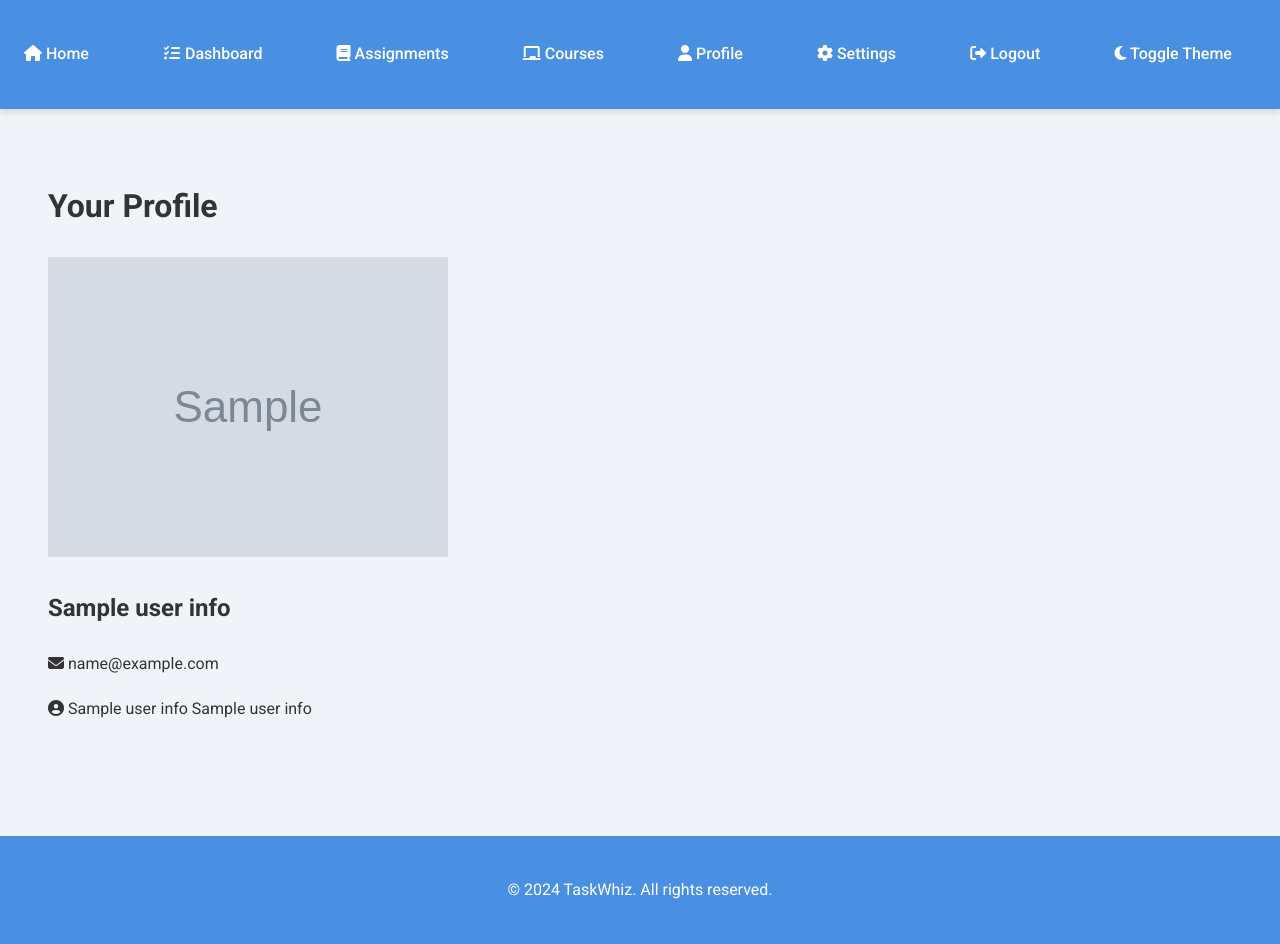
After one commit to Anik2812/TaskWhiz, a Flask app: template templates/profile.html in a window 1280 px wide. The commit adds this page. Run offline with Flask 3, Linux system fonts and the light colour scheme; the template is opened without the code that fills it: most values are stand-ins (such as "Sample title", 1, 10 or a date in 2020); grey boxes marked "Sample" are stand-in pictures; some libraries are stand-ins or nearby versions.

Commit message:
added options

```diff
--- a/app.py
+++ b/app.py
@@ -19,6 +19,8 @@ import smtplib
 from email.mime.text import MIMEText
 import requests
 from werkzeug.utils import secure_filename
+from googleapiclient.discovery import build
+from google.auth import default
 
 logging.basicConfig(level=logging.INFO, format='%(asctime)s - %(levelname)s - %(message)s')
 logger = logging.getLogger(__name__)
@@ -40,7 +42,9 @@ SCOPES = [
     'https://www.googleapis.com/auth/drive.file',
     'openid',
     'https://www.googleapis.com/auth/userinfo.email',
-    'https://www.googleapis.com/auth/userinfo.profile'
+    'https://www.googleapis.com/auth/userinfo.profile',
+    'https://www.googleapis.com/auth/classroom.courses', 'https://www.googleapis.com/auth/classroom.coursework.me', 'https://www.googleapis.com/auth/classroom.coursework.students'
+
 ]
 
 def get_credentials():
@@ -503,6 +507,40 @@ def update_settings():
     flash('Settings updated successfully', 'success')
     return redirect(url_for('settings'))
 
+def check_permission(permissions, required_permission):
+    for permission in permissions:
+        if permission == required_permission:
+            return True
+    return False
+
+@app.route('/check_permission')
+def check_user_permission():
+    credentials = get_credentials()
+    if not credentials:
+        return jsonify({'status': 'Not authenticated'})
+
+    classroom_service = build('classroom', 'v1', credentials=credentials)
+
+    try:
+        # Assuming you have a way to get the current user's ID
+        user_id = 'me'
+        user_profile = classroom_service.userProfiles().get(userId=user_id).execute()
+
+        # Print the entire user profile to understand its structure (for debugging)
+        print(json.dumps(user_profile, indent=2))
+
+        permissions = user_profile.get('permissions', [])
+        has_create_course_permission = check_permission(permissions, 'create_course')
+
+        return jsonify({
+            'user_id': user_id,
+            'has_create_course_permission': has_create_course_permission
+        })
+    except Exception as e:
+        logger.error(f"Error checking permissions: {str(e)}")
+        return jsonify({'success': False, 'message': f"Error checking permissions: {str(e)}"})
+
+
 @app.errorhandler(404)
 def page_not_found(e):
     return render_template('404.html'), 404
@@ -511,5 +549,33 @@ def page_not_found(e):
 def internal_server_error(e):
     return render_template('500.html'), 500
 
+def list_classroom_permissions():
+    # Obtain default credentials
+    creds, _ = default()
+    service = build('classroom', 'v1', credentials=creds)
+
+    try:
+        # Get the authenticated user's profile
+        profile = service.userProfiles().get(userId='me').execute()
+        print("User Profile:", profile)
+
+        # Check permissions on a sample request
+        try:
+            results = service.courses().list(pageSize=10).execute()
+            courses = results.get('courses', [])
+            if not courses:
+                print('No courses found.')
+            else:
+                print('Courses:')
+                for course in courses:
+                    print(course['name'])
+
+        except Exception as e:
+            print(f"Permissions Error: {e}")
+
+    except Exception as e:
+        print(f"API Error: {e}")
+
 if __name__ == '__main__':
     app.run(debug=True, ssl_context='adhoc')
+    app.run(debug=True)
--- a/templates/base.html
+++ b/templates/base.html
@@ -14,6 +14,10 @@
             <ul>
                 <li><a href="{{ url_for('index') }}"><i class="fas fa-home"></i> Home</a></li>
                 <li><a href="{{ url_for('dashboard') }}"><i class="fas fa-tasks"></i> Dashboard</a></li>
+                <li><a href="{{ url_for('assignments') }}"><i class="fas fa-book"></i> Assignments</a></li>
+                <li><a href="{{ url_for('courses') }}"><i class="fas fa-chalkboard"></i> Courses</a></li>
+                <li><a href="{{ url_for('profile') }}"><i class="fas fa-user"></i> Profile</a></li>
+                <li><a href="{{ url_for('settings') }}"><i class="fas fa-cog"></i> Settings</a></li>
                 <li><a href="{{ url_for('logout') }}"><i class="fas fa-sign-out-alt"></i> Logout</a></li>
                 <li><a href="#" id="theme-toggle"><i class="fas fa-moon"></i> Toggle Theme</a></li>
             </ul>
@@ -26,5 +30,6 @@
         <p>&copy; 2024 TaskWhiz. All rights reserved.</p>
     </footer>
     <script src="{{ url_for('static', filename='js/main.js') }}"></script>
+    {% block scripts %}{% endblock %}
 </body>
 </html>
--- /dev/null
+++ b/templates/profile.html
@@ -0,0 +1,15 @@
+{% extends "base.html" %}
+
+{% block title %}Profile{% endblock %}
+
+{% block content %}
+<div class="profile-container">
+    <h1 class="fade-in">Your Profile</h1>
+    <div class="profile-card fade-in">
+        <img src="{{ user_info.picture }}" alt="Profile Picture" class="profile-picture">
+        <h2>{{ user_info.name }}</h2>
+        <p><i class="fas fa-envelope"></i> {{ user_info.email }}</p>
+        <p><i class="fas fa-user-circle"></i> {{ user_info.given_name }} {{ user_info.family_name }}</p>
+    </div>
+</div>
+{% endblock %}
```
